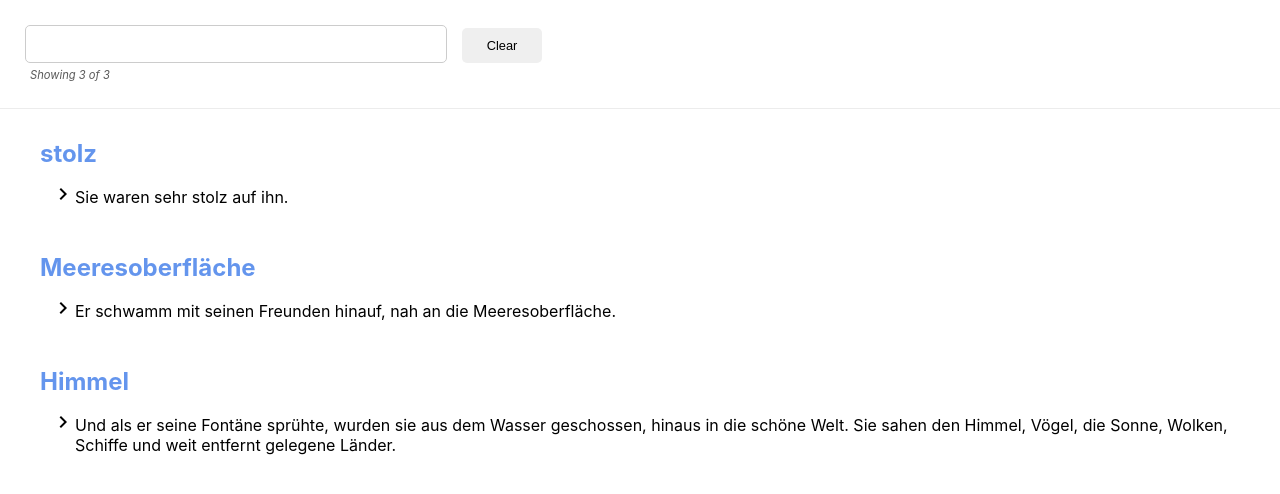
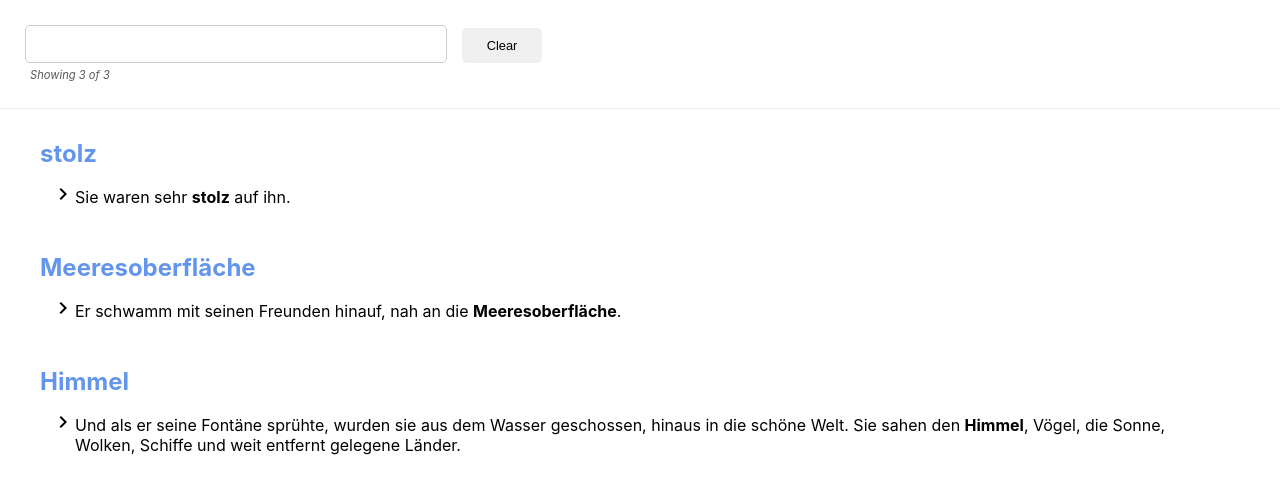
Before and after one commit to JustinSchuyler/lexis, a React (Create React App) app: page / in a window 1280 px wide. Shown: the top 494 px of the page. Built offline with nearby package versions, Linux system fonts and the light colour scheme.

Commit message:
feat(selection): highlight word within context

```diff
--- a/src/Selection.js
+++ b/src/Selection.js
@@ -18,8 +18,21 @@ class Selection extends React.Component {
         });
     }
 
+    emphasizeWord(word, context) {
+        const index = context.indexOf(word);
+
+        return (
+            <span>
+                {context.substr(0, index)}
+                <b>{context.substr(index, word.length)}</b>
+                {context.substr(index + word.length)}
+            </span>
+        );
+    }
+
     render() {
         const context = (this.state.open) ? this.props.selection.context : this.props.selection.sentence;
+        const formattedContext = this.emphasizeWord(this.props.selection.word, context);
         const liClasses = (this.state.open) ? 'selection open' : 'selection';
         const title = (this.state.open) ? 'Collapse context' : 'Click for context';
 
@@ -28,7 +41,7 @@ class Selection extends React.Component {
                 <h2><a href={this.props.selection.url} target="_blank" rel="noopener noreferrer">{this.props.selection.word}</a></h2>
                 <div>
                     <i className="material-icons">keyboard_arrow_right</i>
-                    <span>{context}</span>
+                    <span>{formattedContext}</span>
                 </div>
             </li>
         );
```
